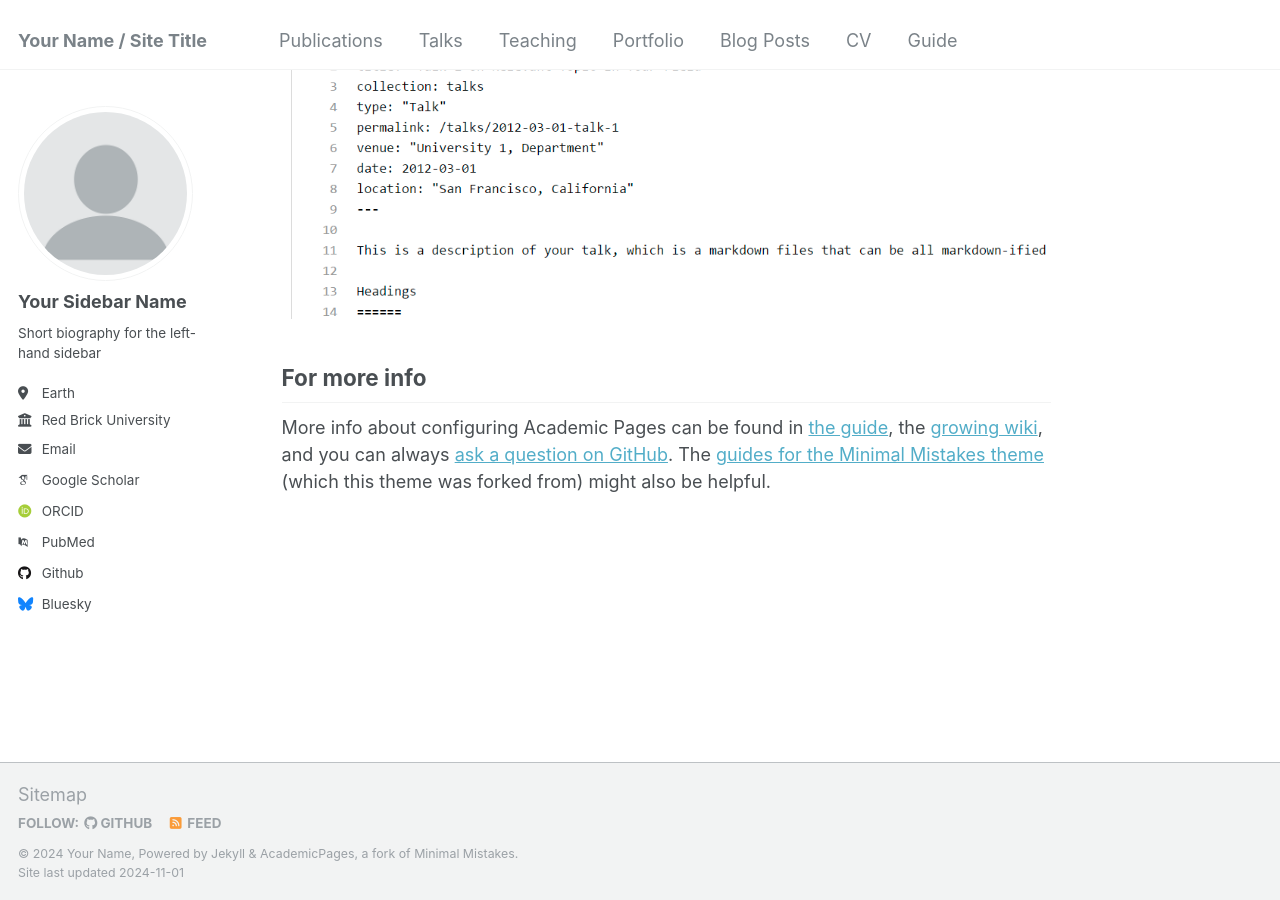
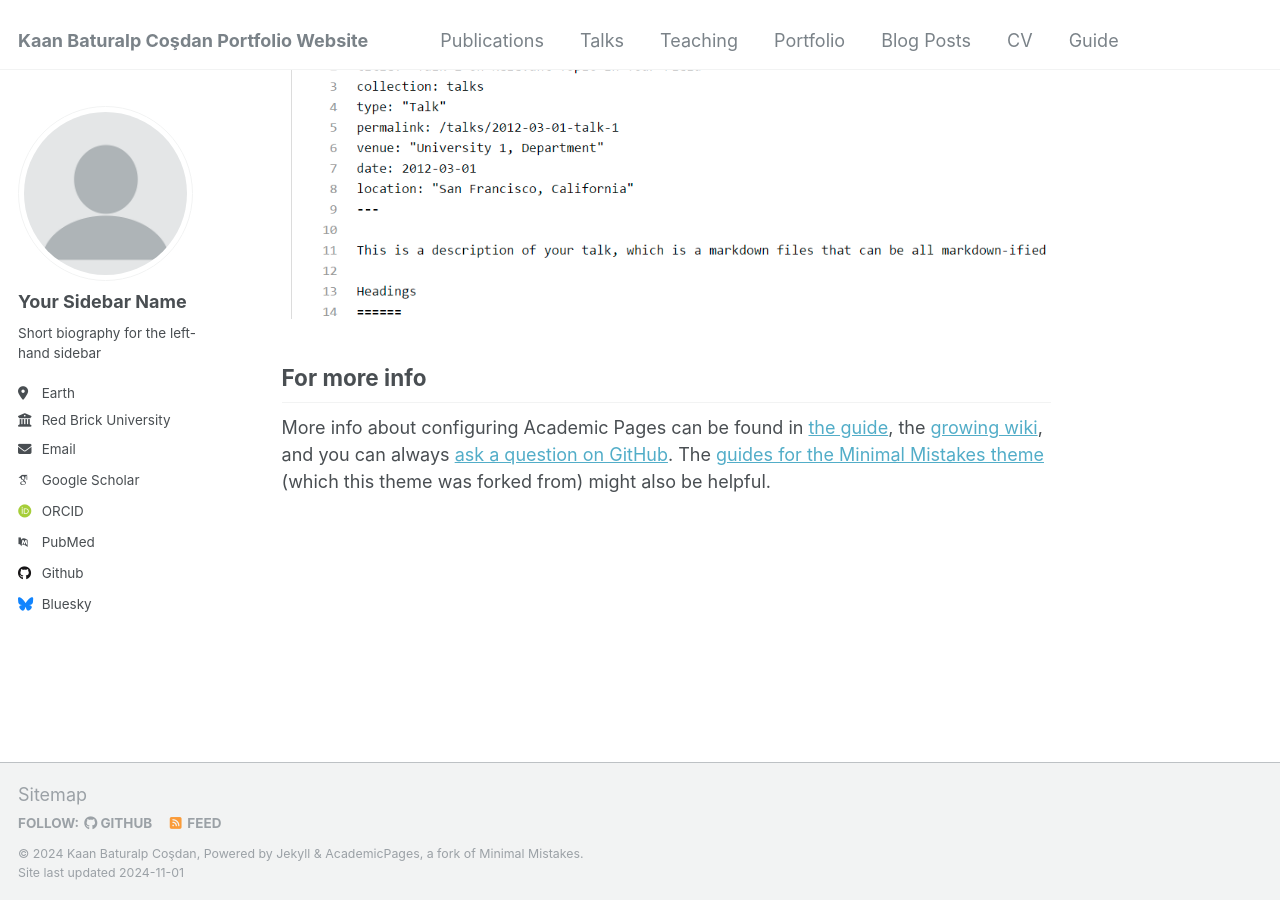
Before and after one commit to Aliennor/kaan-baturalp.github.io, a Jekyll site: the page built from _pages/about.md, in a window 1280 px wide and 900 px high, scrolled down 2643 px. Built offline with Jekyll 4.4.1, drawn with Linux system fonts in a browser that asks for light colours; some web fonts are replaced.

Commit message:
Update _config.yml

```diff
--- a/_config.yml
+++ b/_config.yml
@@ -8,11 +8,11 @@
 
 # Basic Site Settings
 locale                   : "en-US"
-title                    : "Your Name / Site Title"
+title                    : "Kaan Baturalp Coşdan Portfolio Website"
 title_separator          : "-"
-name                     : &name "Your Name"
-description              : &description "personal description"
-url                      : https://academicpages.github.io # the base hostname & protocol for your site e.g. "https://mmistakes.github.io"
+name                     : &name "Kaan Baturalp Coşdan"
+description              : &description "Computer Engineering Student at Yıldız Technical University"
+url                      : https://kaanbaturalp.github.io # the base hostname & protocol for your site e.g. "https://mmistakes.github.io"
 baseurl                  : "" # the subpath of your site, e.g. "/blog"
 repository               : "academicpages/academicpages.github.io"
 
```
